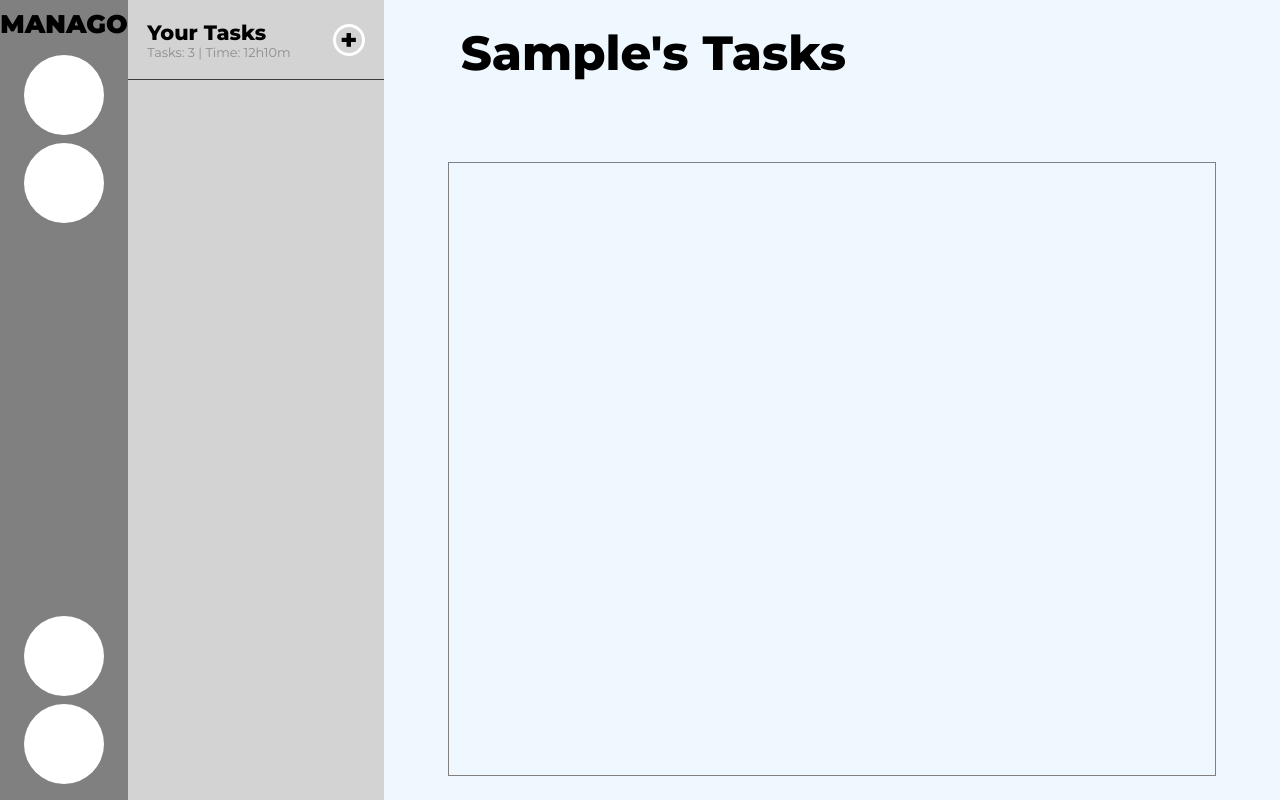
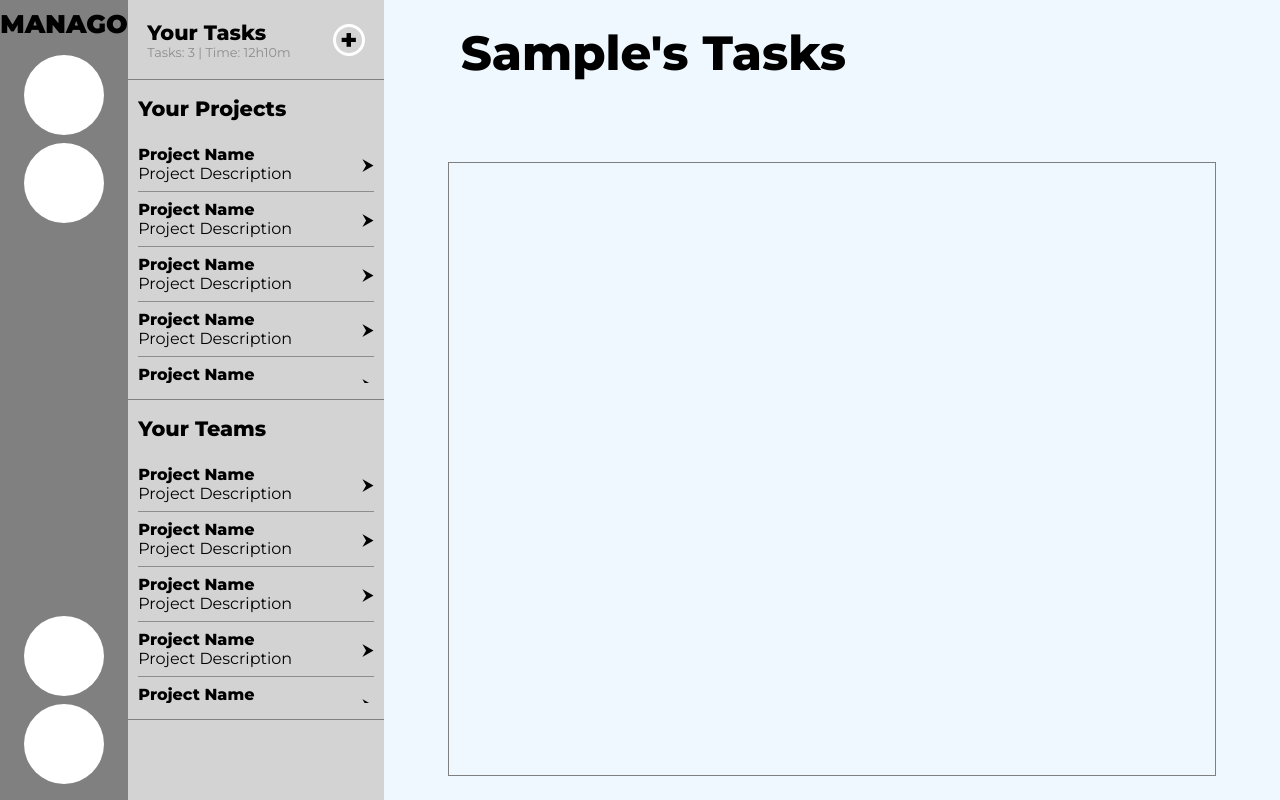
Before and after one commit to xaviervide/manago, a React (Create React App) app in the folder client/: page /dashboard in a window 1280 px wide. Built offline with nearby package versions, Linux system fonts and the light colour scheme; sample sign-in values are in the browser's storage.

Commit message:
feat: 6/12 react components restructure

```diff
--- a/client/src/components2/userCollection/userCollection.css
+++ b/client/src/components2/userCollection/userCollection.css
@@ -0,0 +1,31 @@
+.usercollection-container {
+  display: flex;
+  flex-direction: column;
+  width: 100%;
+  height: 40vh;
+  box-sizing: border-box;
+  padding: 2vh 0.8vw;
+  border-bottom: 1px solid gray;
+}
+
+.usercollection-label {
+  font-size: 1.3rem;
+  box-sizing: border-box;
+  padding: 0 0 1vh 0;
+}
+
+.usercollection-projects-container {
+  padding-top: 1vh;
+  display: flex;
+  flex-direction: column;
+  box-sizing: border-box;
+  overflow-y: scroll;
+}
+
+.usercollection-projects-container > :not(:first-child) {
+  border-top: 1px solid rgba(128, 128, 128, 0.85);
+}
+
+.usercollection-projects-container::-webkit-scrollbar {
+  display: none;
+}
--- a/client/src/components2/userCollection/userCollection.tsx
+++ b/client/src/components2/userCollection/userCollection.tsx
@@ -1,9 +1,24 @@
+import WsCard from '../wsCard/wsCard';
 import './userCollection.css';
 
-function UserCollection () {
+interface UserCollectionProps {
+  isProjects: boolean,
+}
+
+function UserCollection ({isProjects} : UserCollectionProps) {
   return (
     <div className="usercollection-container">
-
+      <div className="usercollection-label-container">
+        <h3 className="usercollection-label">Your {isProjects ? "Projects" : "Teams"}</h3>
+      </div>
+      <div className="usercollection-projects-container">
+      <WsCard></WsCard>
+      <WsCard></WsCard>
+      <WsCard></WsCard>
+      <WsCard></WsCard>
+      <WsCard></WsCard>
+      <WsCard></WsCard>
+      </div>
     </div>
   );
 }
--- a/client/src/components2/userTasks/userTasks.css
+++ b/client/src/components2/userTasks/userTasks.css
@@ -6,7 +6,7 @@
   height: 10vh;
   box-sizing: border-box;
   padding: 1vh 1.5vw;
-  border-bottom: 1px solid rgb(60, 60, 60);
+  border-bottom: 1px solid gray;
 }
 
 .usertasks-container:hover {
--- a/client/src/components2/workspaces/workspaces.tsx
+++ b/client/src/components2/workspaces/workspaces.tsx
@@ -1,3 +1,4 @@
+import UserCollection from '../userCollection/userCollection';
 import UserTasks from '../userTasks/userTasks';
 import './workspaces.css';
 
@@ -5,6 +6,8 @@ function Workspaces () {
   return (
     <div className="workspaces-container">
       <UserTasks></UserTasks>
+      <UserCollection isProjects={true}></UserCollection>
+      <UserCollection isProjects={false}></UserCollection>
     </div>
   );
 }
--- a/client/src/components2/wsCard/wsCard.css
+++ b/client/src/components2/wsCard/wsCard.css
@@ -0,0 +1,24 @@
+.wscard {
+  display: flex;
+  align-items: center;
+  justify-content: space-between;
+  box-sizing: border-box;
+  padding: 1vh 0;
+}
+
+.wscard:hover {
+  cursor: pointer;
+}
+
+.wscard-info {
+  max-width: 90%;
+}
+
+.wscard-info p{
+  overflow-x: scroll;
+  white-space: nowrap;
+}
+
+.wscard-info p::-webkit-scrollbar {
+  display: none;
+}
--- a/client/src/components2/wsCard/wsCard.tsx
+++ b/client/src/components2/wsCard/wsCard.tsx
@@ -1,9 +1,20 @@
 import './wsCard.css';
+
+interface wsCardProps {
+  prjectName: string,
+  projectDescription: string,
+}
 
 function WsCard () {
   return (
     <div className="wscard-container">
-
+      <div className="wscard">
+        <div className="wscard-info">
+          <h4>Project Name</h4>
+          <p>Project Description</p>
+        </div>
+        <p>{"\u2B9E"}</p>
+      </div>
     </div>
   );
 }
```
